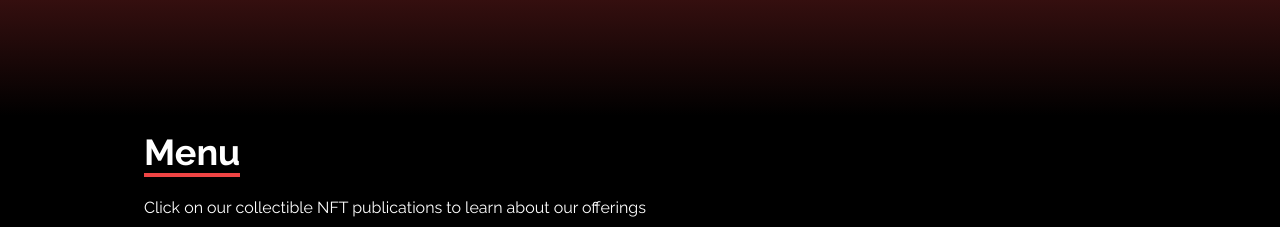
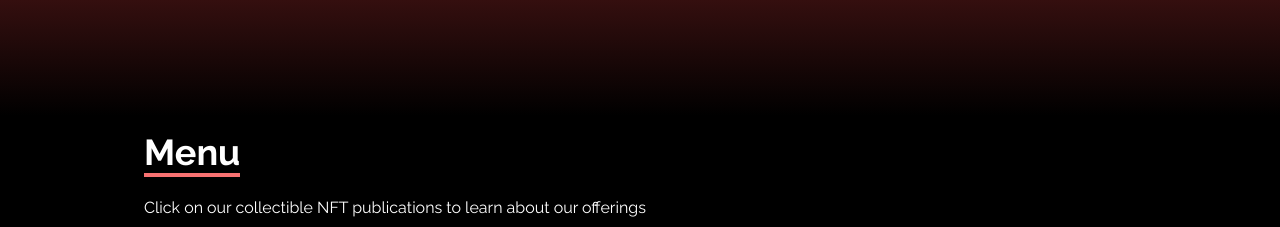
Before and after one commit to gkozlowskidesign/React-LiquorStore, a React (Create React App) app: page / in a window 1280 px wide. Shown: the part 1140-1367 px from the top of the page. Built offline with nearby package versions, Linux system fonts and the light colour scheme.

Commit message:
Update Menu.jsx

```diff
--- a/src/components/Menu.jsx
+++ b/src/components/Menu.jsx
@@ -35,7 +35,7 @@ return (
 <div id="Contact" className='w-full bg-black text-white'>
       <div className='flex flex-col p-4 justify-center max-w-screen-lg mx-auto'>
         <div className='pb-2'>
-            <p className='text-4xl font-bold inline border-b-4 border-red-500'>Menu</p>
+            <p className='text-4xl font-bold inline border-b-4 border-red-400'>Menu</p>
             <p className='py-6'>Click on our collectible NFT publications to learn about our offerings</p>
         </div>
 
```
